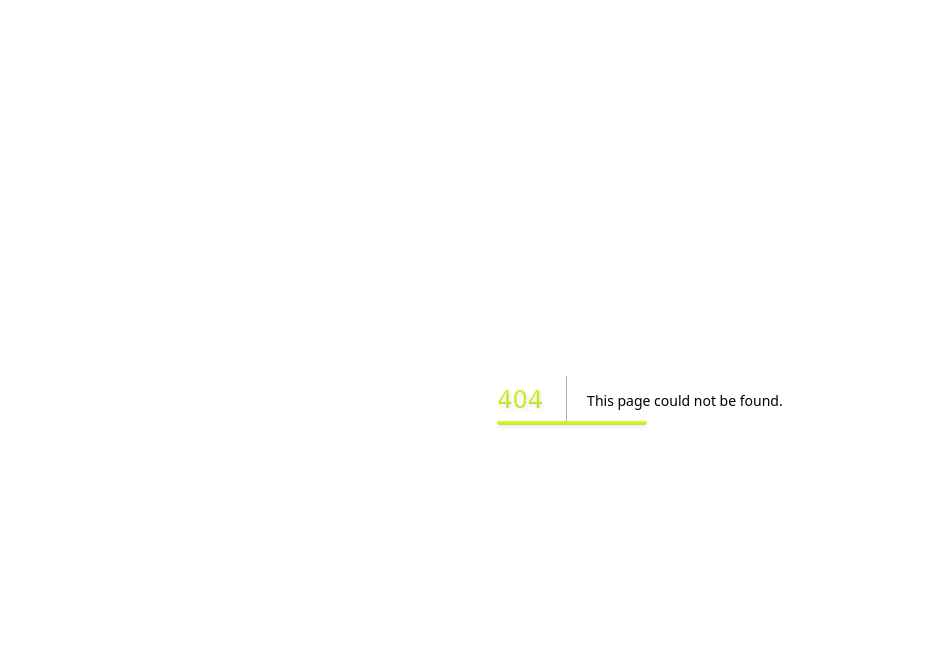
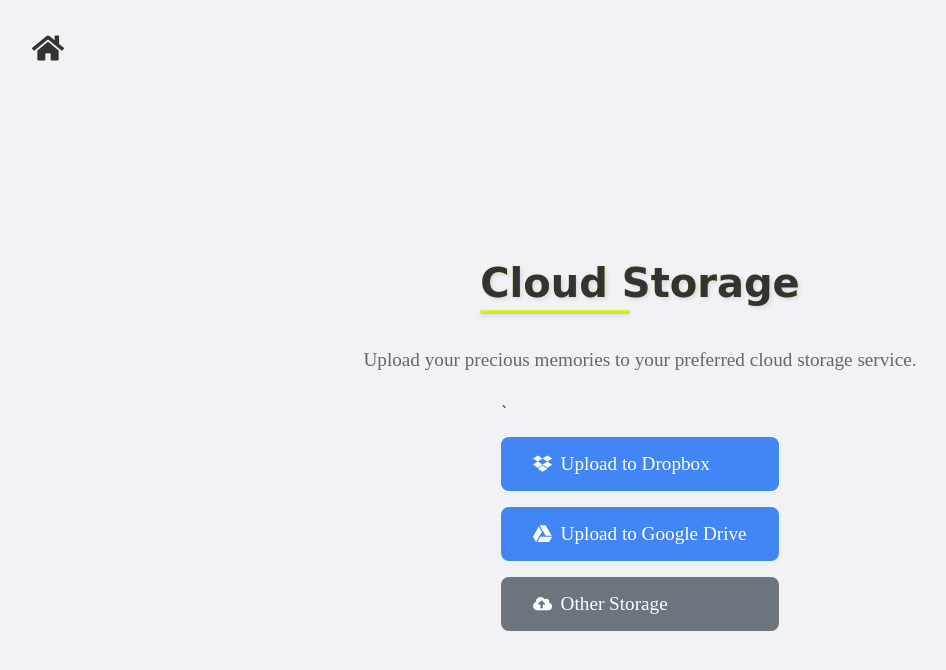
Before and after one commit to PRS12/Gaura_project, a Next.js app: page /dropbox in a window 1280 px wide. Before the commit this address had no page. Shown: the top 670 px of the page, without its empty margins (0-946 px from the left). Built offline with nearby package versions, Linux system fonts and the light colour scheme.

Commit message:
adding the drop box link to upload files

```diff
--- /dev/null
+++ b/components/timeline/dropbox.jsx
@@ -0,0 +1,90 @@
+import React, { useState, useRef } from 'react';
+import styles from '../../styles/Dropbox.module.css';
+import { FaFileUpload, FaCheckCircle } from 'react-icons/fa';
+
+const DropboxUploader = () => {
+  const [file, setFile] = useState(null);
+  const [isUploading, setIsUploading] = useState(false);
+  const [isUploaded, setIsUploaded] = useState(false);
+  const [error, setError] = useState(null);
+  const inputRef = useRef(null);
+
+  // IMPORTANT: Replace with your actual Dropbox File Request URL
+  const FILE_REQUEST_URL = 'https://www.dropbox.com/request/pTk7YIk8a3hUrZcGS9b1';
+
+  const handleFileChange = (e) => {
+    setFile(e.target.files[0]);
+    setIsUploaded(false);
+    setError(null);
+  };
+
+  const handleSubmit = async (e) => {
+    e.preventDefault();
+    if (!file) return;
+
+    setIsUploading(true);
+    setIsUploaded(false);
+    setError(null);
+
+    const formData = new FormData();
+    formData.append('file', file);
+
+    try {
+      const response = await fetch('/api/upload', {
+        method: 'POST',
+        body: file,
+        headers: {
+          'Content-Type': file.type,
+        },
+      });
+
+      if (response.ok) {
+        setIsUploaded(true);
+        setFile(null);
+      } else {
+        const errorData = await response.json();
+        throw new Error(errorData.details || 'Upload failed. Please try again.');
+      }
+        } catch (error) {
+      console.error('Upload failed:', error);
+      setError(error.message);
+    } finally {
+      setIsUploading(false);
+    }
+  };
+
+  return (
+    <div className={styles.uploaderContainer}>
+      <form onSubmit={handleSubmit} className={styles.uploaderForm}>
+        <input
+          type="file"
+          onChange={handleFileChange}
+          disabled={isUploading}
+          ref={inputRef}
+          style={{ display: 'none' }}
+          id="file-upload"
+        />
+        <label htmlFor="file-upload" className={styles.fileLabel}>
+          <FaFileUpload />
+          <span>{file ? file.name : 'Choose a file'}</span>
+        </label>
+        <button
+          type="submit"
+          className={styles.uploadButton}
+          disabled={isUploading || !file}
+        >
+          {isUploading ? 'Uploading...' : 'Upload'}
+        </button>
+      </form>
+
+      {isUploaded && (
+        <p className={styles.successMessage}>
+          <FaCheckCircle /> File uploaded successfully!
+        </p>
+      )}
+      {error && <p className={styles.errorMessage}>{error}</p>}
+    </div>
+  );
+};
+
+export default DropboxUploader;
--- /dev/null
+++ b/pages/dropbox.js
@@ -0,0 +1,55 @@
+import React from 'react';
+import Link from 'next/link';
+import dynamic from 'next/dynamic';
+import { FaHome, FaGoogleDrive, FaCloudUploadAlt } from 'react-icons/fa';
+import styles from '../styles/Dropbox.module.css';
+import { FaDropbox } from 'react-icons/fa6';
+
+const DropboxUploader = dynamic(
+  () => import('../components/timeline/dropbox'),
+  { ssr: false }
+);
+
+const DropboxPage = () => {
+  return (
+    <div className={styles.container}>
+      <Link href="/" className={styles.homeLink}>
+        <FaHome />
+      </Link>
+      <h1 className={styles.title}>Cloud Storage</h1>
+      <p className={styles.description}>
+        Upload your precious memories to your preferred cloud storage service.
+      </p>
+      <div className={styles.buttonContainer}>
+        `<a
+          href="https://www.dropbox.com/request/pTk7YIk8a3hUrZcGS9b1" // Replace with your actual Google Drive folder link
+          className={`${styles.storageButton} ${styles.googleDriveButton}`}
+          target="_blank"
+          rel="noopener noreferrer"
+        >
+          <FaDropbox /> Upload to Dropbox
+
+        </a>
+
+        <a
+          href="https://drive.google.com/drive/u/0/folders/xxxxxxxx" // Replace with your actual Google Drive folder link
+          className={`${styles.storageButton} ${styles.googleDriveButton}`}
+          target="_blank"
+          rel="noopener noreferrer"
+        >
+          <FaGoogleDrive /> Upload to Google Drive
+        </a>
+        <a
+          href="/#" // Replace with another cloud storage link
+          className={`${styles.storageButton} ${styles.cloudButton}`}
+          target="_blank"
+          rel="noopener noreferrer"
+        >
+          <FaCloudUploadAlt /> Other Storage
+        </a>
+      </div>
+    </div>
+  );
+};
+
+export default DropboxPage;
--- /dev/null
+++ b/styles/Dropbox.module.css
@@ -0,0 +1,138 @@
+.container {
+  display: flex;
+  flex-direction: column;
+  align-items: center;
+  justify-content: center;
+  min-height: 100vh;
+  padding: 2rem;
+  background: #f0f2f5;
+  position: relative;
+}
+
+.homeLink {
+  position: absolute;
+  top: 2rem;
+  left: 2rem;
+  font-size: 2rem;
+  color: #333;
+  transition: color 0.3s ease;
+}
+
+.homeLink:hover {
+  color: #0070e0;
+}
+
+.title {
+  font-size: 2.5rem;
+  color: #333;
+  margin-bottom: 1rem;
+}
+
+.description {
+  font-size: 1.2rem;
+  color: #666;
+  margin-bottom: 2rem;
+  text-align: center;
+  max-width: 600px;
+}
+
+.buttonContainer {
+  display: flex;
+  flex-direction: column;
+  gap: 1rem;
+}
+
+.storageButton {
+  display: flex;
+  align-items: center;
+  gap: 0.5rem;
+  padding: 1rem 2rem;
+  font-size: 1.2rem;
+  color: #fff;
+  border-radius: 8px;
+  text-decoration: none;
+  transition: background-color 0.3s ease;
+}
+
+.dropboxButton {
+  background-color: #0070e0;
+}
+
+.dropboxButton:hover {
+  background-color: #005bb5;
+}
+
+.uploaderContainer {
+  width: 100%;
+  max-width: 500px;
+  padding: 2rem;
+  background: #fff;
+  border-radius: 8px;
+  box-shadow: 0 4px 12px rgba(0, 0, 0, 0.1);
+}
+
+.uploaderForm {
+  display: flex;
+  flex-direction: column;
+  gap: 1rem;
+}
+
+.fileLabel {
+  display: flex;
+  align-items: center;
+  gap: 0.5rem;
+  padding: 1rem;
+  border: 2px dashed #ccc;
+  border-radius: 8px;
+  cursor: pointer;
+  transition: border-color 0.3s ease;
+}
+
+.fileLabel:hover {
+  border-color: #0070e0;
+}
+
+.uploadButton {
+  padding: 1rem;
+  font-size: 1.2rem;
+  color: #fff;
+  background-color: #0070e0;
+  border: none;
+  border-radius: 8px;
+  cursor: pointer;
+  transition: background-color 0.3s ease;
+}
+
+.uploadButton:disabled {
+  background-color: #ccc;
+  cursor: not-allowed;
+}
+
+.successMessage {
+  margin-top: 1rem;
+  color: #28a745;
+  display: flex;
+  align-items: center;
+  gap: 0.5rem;
+}
+
+.errorMessage {
+  margin-top: 1rem;
+  color: #dc3545;
+}
+
+.googleDriveButton {
+  background-color: #4285f4;
+}
+
+.googleDriveButton:hover {
+  background-color: #357ae8;
+}
+
+.cloudButton {
+  background-color: #6c757d;
+}
+
+.cloudButton:hover {
+  background-color: #5a6268;
+}
```
Also changed, not shown: components/timeline/TimelineItem.jsx (+23 -1 lines), data/timelineData.js (+6 -7 lines), pages/api/upload.js (added, +42 -0 lines), pages/index.js (+10 -1 lines), styles/Home.module.css (added, +16 -0 lines), styles/Timeline.module.css (+8 -0 lines), 2 other files (tests, documents, lock files or other folders).
